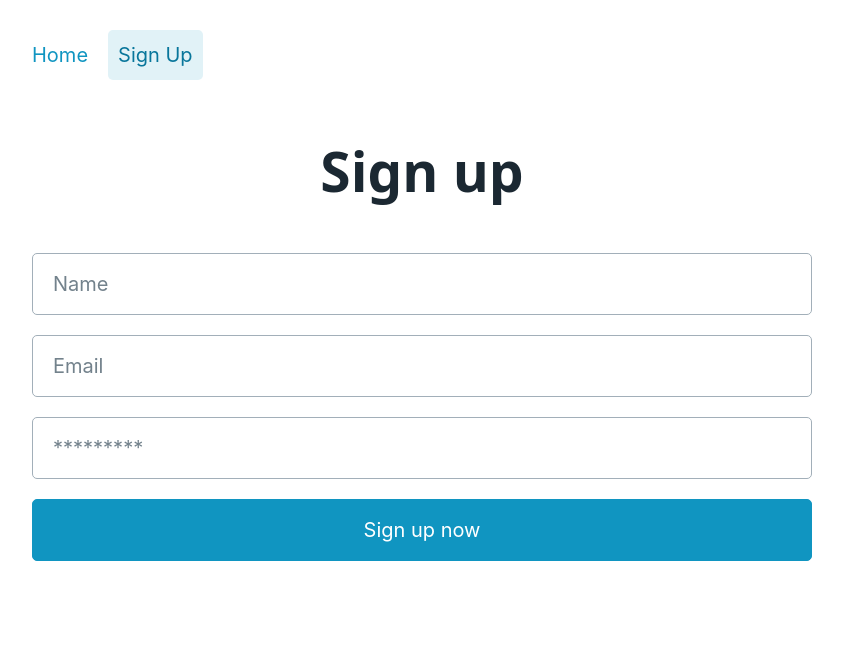
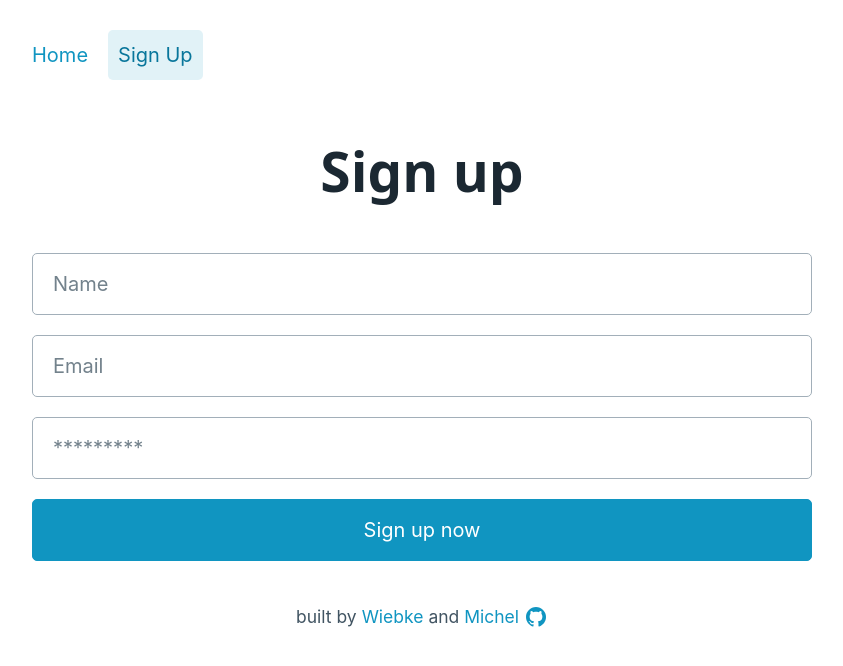
Before and after one commit to fraulueneburg/sparsam-fe, a React (Create React App) app: page /auth/signup in a window 1280 px wide. Shown: the top 666 px of the page, without its empty margins (218-1061 px from the left). Built offline with nearby package versions, Linux system fonts and the light colour scheme; no server answers.

Commit message:
added footer

```diff
--- /dev/null
+++ b/src/components/Footer.jsx
@@ -0,0 +1,38 @@
+function Footer() {
+	return (
+		<>
+			<footer className="site-footer">
+				<small>
+					built by{' '}
+					<a href="https://github.com/fraulueneburg/" target="_blank" rel="noreferrer">
+						Wiebke
+					</a>{' '}
+					and{' '}
+					<a href="https://github.com/michelsaber/" target="_blank" rel="noreferrer">
+						Michel
+					</a>{' '}
+				</small>
+				<a
+					href="https://github.com/fraulueneburg/sparsam-fe"
+					target="_blank"
+					rel="noreferrer"
+					aria-label="view the github repository for this app">
+					<svg
+						class="svg-icon icon-github"
+						width="24"
+						height="24"
+						aria-hidden="true"
+						role="img"
+						focusable="false"
+						viewBox="0 0 24 24"
+						version="1.1"
+						xmlns="http://www.w3.org/2000/svg">
+						<path d="M12,2C6.477,2,2,6.477,2,12c0,4.419,2.865,8.166,6.839,9.489c0.5,0.09,0.682-0.218,0.682-0.484 c0-0.236-0.009-0.866-0.014-1.699c-2.782,0.602-3.369-1.34-3.369-1.34c-0.455-1.157-1.11-1.465-1.11-1.465 c-0.909-0.62,0.069-0.608,0.069-0.608c1.004,0.071,1.532,1.03,1.532,1.03c0.891,1.529,2.341,1.089,2.91,0.833 c0.091-0.647,0.349-1.086,0.635-1.337c-2.22-0.251-4.555-1.111-4.555-4.943c0-1.091,0.39-1.984,1.03-2.682 C6.546,8.54,6.202,7.524,6.746,6.148c0,0,0.84-0.269,2.75,1.025C10.295,6.95,11.15,6.84,12,6.836 c0.85,0.004,1.705,0.114,2.504,0.336c1.909-1.294,2.748-1.025,2.748-1.025c0.546,1.376,0.202,2.394,0.1,2.646 c0.64,0.699,1.026,1.591,1.026,2.682c0,3.841-2.337,4.687-4.565,4.935c0.359,0.307,0.679,0.917,0.679,1.852 c0,1.335-0.012,2.415-0.012,2.741c0,0.269,0.18,0.579,0.688,0.481C19.138,20.161,22,16.416,22,12C22,6.477,17.523,2,12,2z"></path>
+					</svg>
+				</a>
+			</footer>
+		</>
+	)
+}
+
+export default Footer
--- a/src/pages/Layout.jsx
+++ b/src/pages/Layout.jsx
@@ -1,5 +1,6 @@
 import { Outlet } from 'react-router-dom'
 import Navbar from '../components/Navbar'
+import Footer from '../components/Footer'
 
 function Layout() {
 	return (
@@ -10,6 +11,7 @@ function Layout() {
 			<main className="container">
 				<Outlet />
 			</main>
+			<Footer />
 		</>
 	)
 }
```
